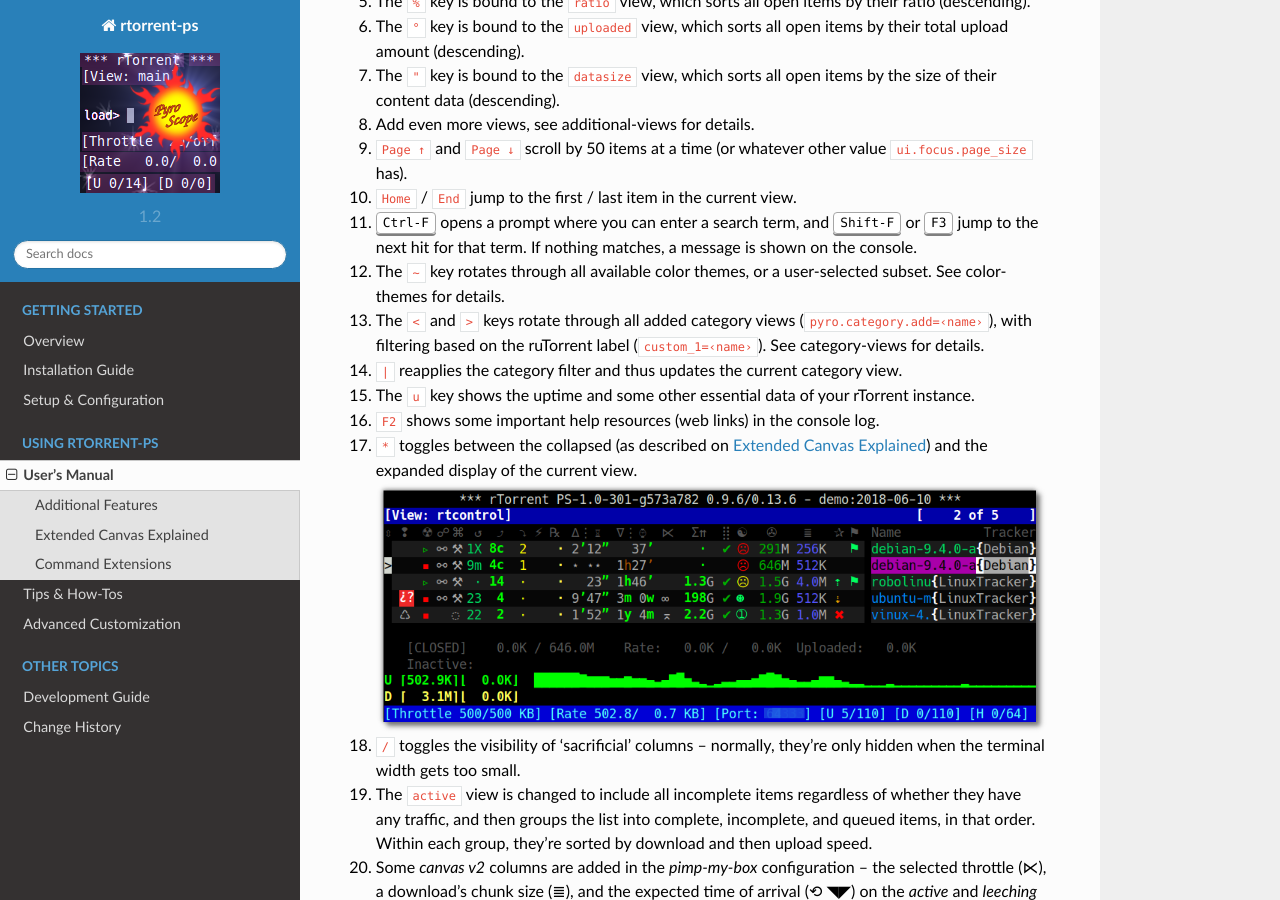
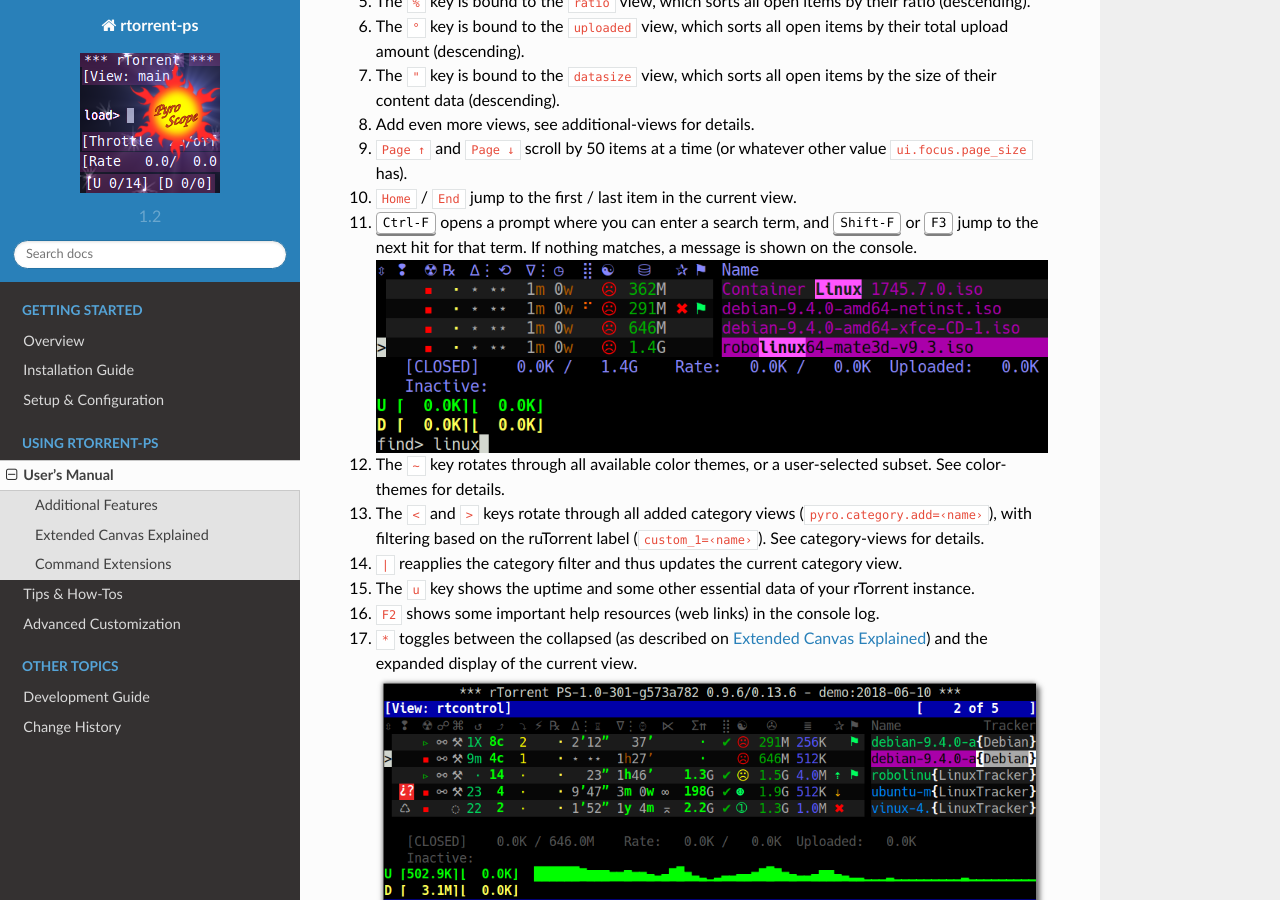
Before and after one commit to pyroscope/rtorrent-ps, a Sphinx documentation site: the page built from docs/manual.rst, in a window 1280 px wide and 900 px high, scrolled down 566 px. Built offline with Sphinx 7.4.7 and the Read the Docs theme 2.0.0, drawn with Linux system fonts in a browser that asks for light colours.

Commit message:
docs: screen shot of Ctrl-F search

```diff
--- a/docs/manual.rst
+++ b/docs/manual.rst
@@ -96,6 +97,8 @@
 The instructions in the :ref:`rtorrent-pyro-rc` section of the `pyrocore` manual
 only cover half of it, and you might miss some described features.
 
+
+.. |rt-ps-ui-find| image:: _static/img/rt-ps-ui-find.png
 
 .. |rt-ps-canvas-v2-small| image:: _static/img/rT-PS-1.0-301-g573a782-2018-06-10-small.png
 
```
Also changed, not shown: other parts of docs/manual.rst (+1 -0 lines), docs/_static/img/rt-ps-ui-find.png (added).
